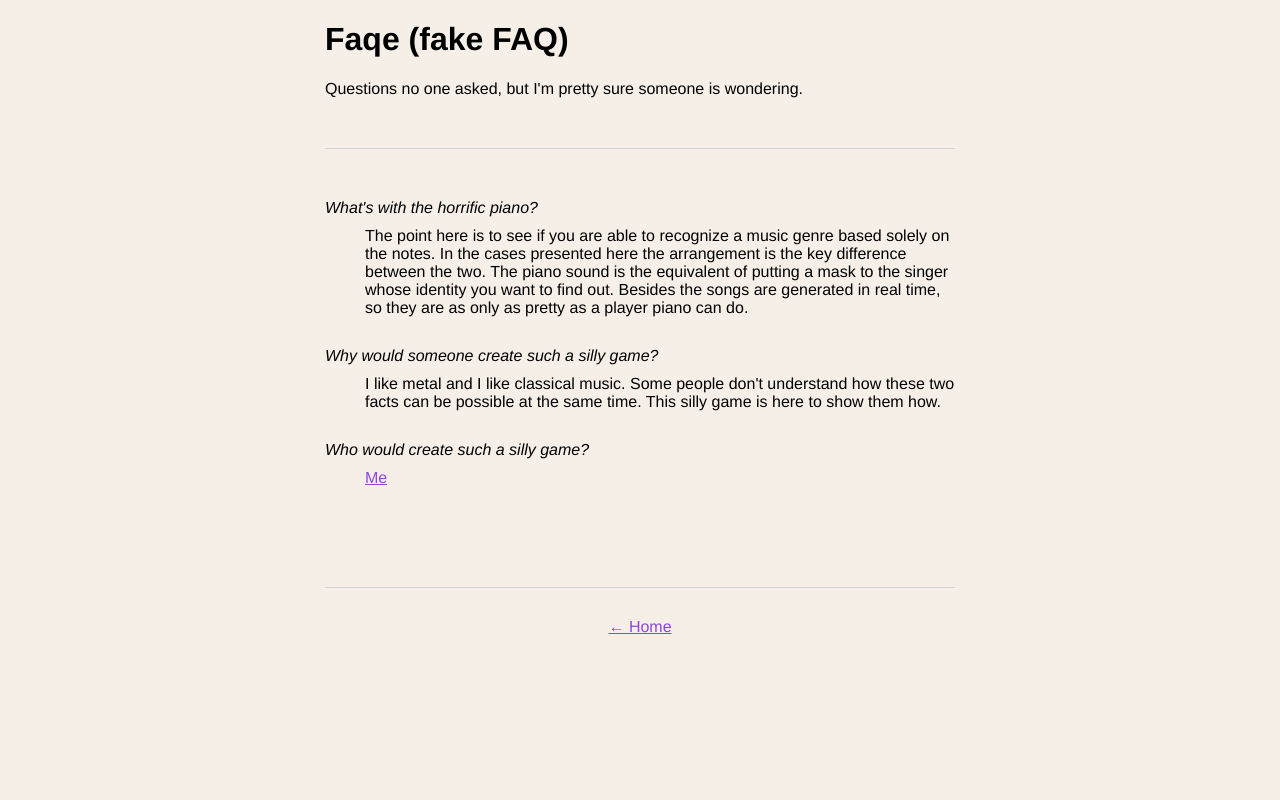
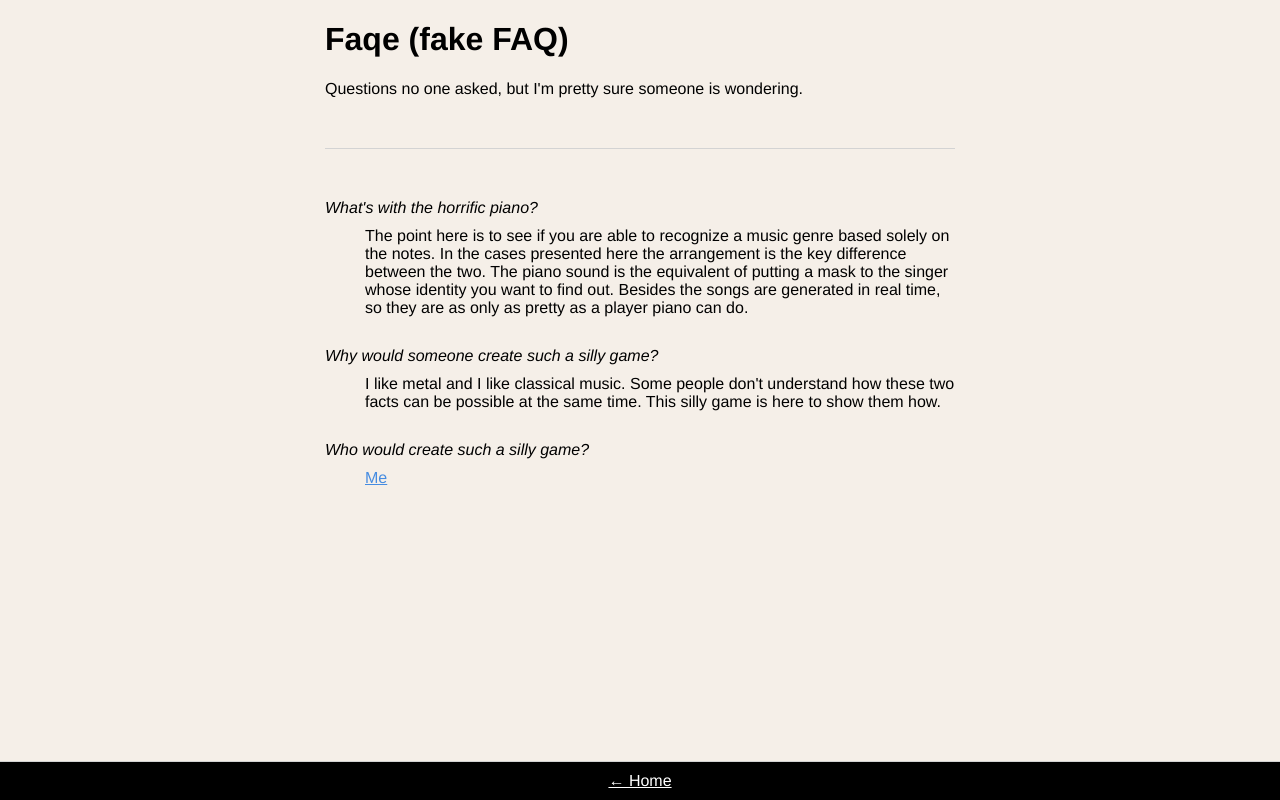
Before and after one commit to regisfrias/metal-or-medal, a SvelteKit app: page /faqe in a window 1280 px wide. Built offline with nearby package versions, Linux system fonts and the light colour scheme.

Commit message:
Fix footer so it's always visible.

```diff
--- a/src/app.css
+++ b/src/app.css
@@ -15,7 +15,7 @@ body {
 }
 
 a {
-  color: rgb(142, 70, 225);
+  color: rgb(70, 140, 225);
 }
 
 .wrapper {
--- a/src/routes/faqe/+page.svelte
+++ b/src/routes/faqe/+page.svelte
@@ -40,8 +40,16 @@
 
   footer {
     border-top: 1px solid lightgray;
-    margin-top: 100px;
-    padding-top: 30px;
+    background-color: black;
+    padding: 10px 0;
     text-align: center;
+    position: fixed;
+    bottom: 0;
+    left: 0;
+    width: 100%;
+  }
+
+  footer a {
+    color: white;
   }
 </style>
```
